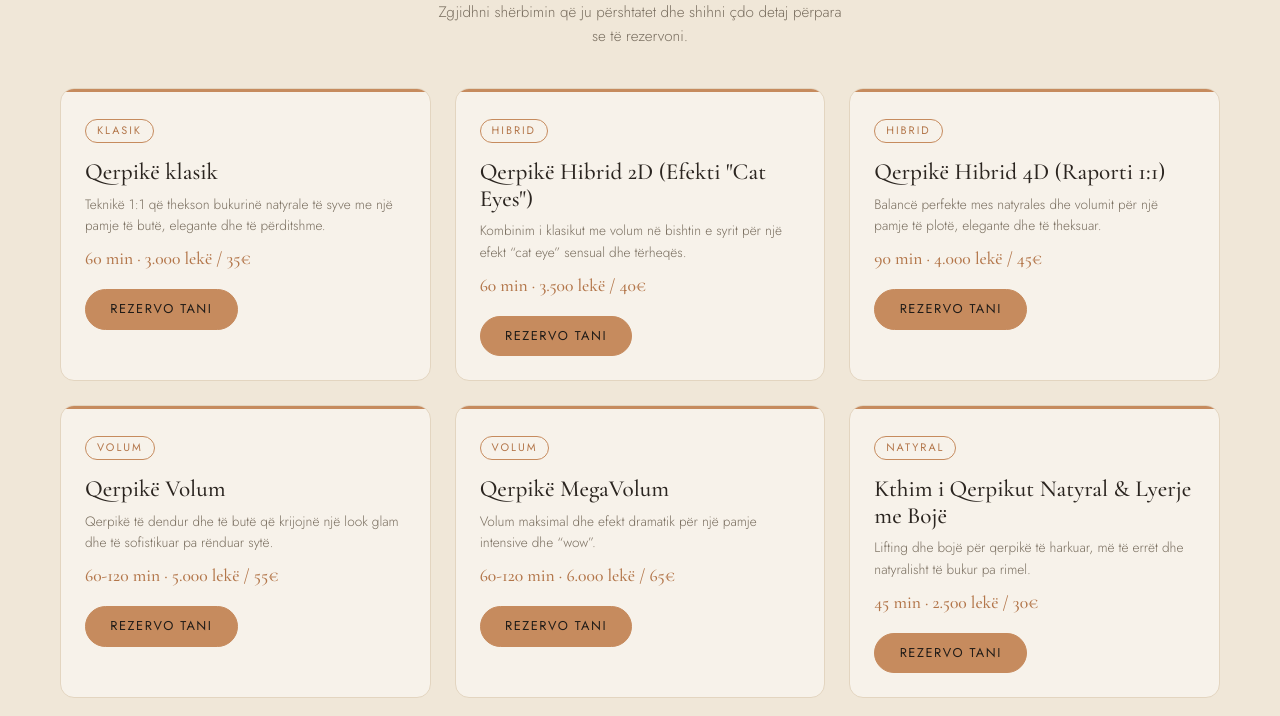
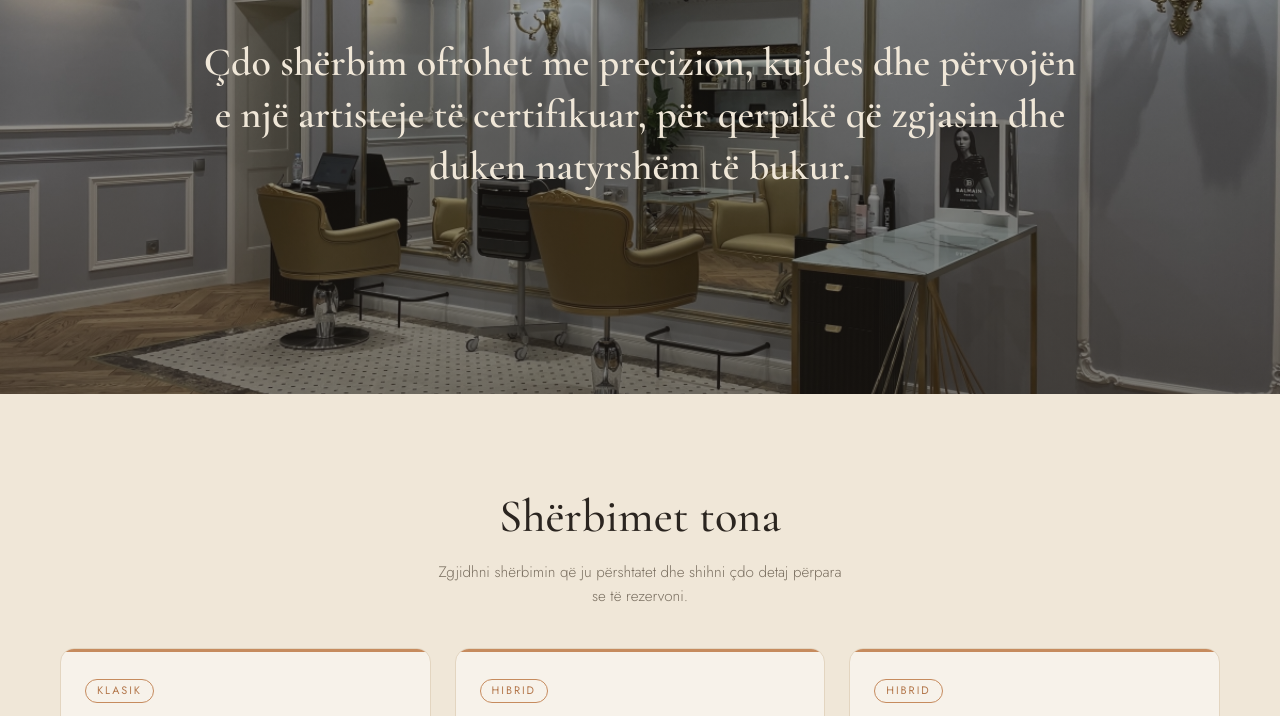
Before and after one commit to Choopin86/Website-Uarda-Dauti-Lashes, a website built with Vite: page services.html in a window 1280 px wide. Shown: the part 254-970 px from the top of the page. Built offline with nearby package versions, Linux system fonts and the light colour scheme.

Commit message:
Completed Services Page Header

```diff
--- a/services.html
+++ b/services.html
@@ -20,27 +20,32 @@
     <link rel="stylesheet" href="/src/styles/main.css" />
   </head>
   <body>
-    <!-- 1.HEADER SECTION -->
+    <!-- Site navigation (shared header, not part of the page layout doc's numbered sections) -->
     <header class="header">
       <!-- placeholder for header content -->
     </header>
 
-    <!-- 2.Services List Section -->
+    <!-- 1. Page Header Section -->
+    <section class="services-intro">
+      <!-- placeholder for intro text + cover image -->
+    </section>
+
+    <!-- 2. Services List Section -->
     <section class="services-list">
       <!-- placeholder services cards -->
     </section>
 
-    <!-- 3.Services Detailed View (Dialog) -->
+    <!-- 3. Services Detailed View (Dialog) -->
     <dialog class="detailed-view">
       <!-- placeholder for detailed-view dialog -->
     </dialog>
 
-    <!-- 4.Booking CTA Section -->
+    <!-- 4. Booking CTA Section -->
     <section class="booking-cta">
       <!-- placeholder for links/icons -->
     </section>
 
-    <!-- 5.Footer Section -->
+    <!-- 5. Footer Section -->
     <footer class="footer">
       <!-- placeholder content -->
     </footer>
--- /dev/null
+++ b/src/components/renderers/renderServicesIntro.js
@@ -0,0 +1,27 @@
+export function renderServicesIntro(servicesIntroUI, container) {
+  //Clear existing content
+  container.innerHTML = "";
+
+  const { coverImage, introText } = servicesIntroUI.content;
+
+  if (coverImage) {
+    const media = document.createElement("div");
+    media.className = "services-intro-media";
+    const image = document.createElement("img");
+    image.src = coverImage.url;
+    image.alt = coverImage.alt;
+    media.appendChild(image);
+    container.appendChild(media);
+
+    const overlay = document.createElement("div");
+    overlay.className = "services-intro-overlay";
+    container.appendChild(overlay);
+  }
+
+  const textWrap = document.createElement("div");
+  textWrap.className = "services-intro-text";
+  const text = document.createElement("p");
+  text.textContent = introText;
+  textWrap.appendChild(text);
+  container.appendChild(textWrap);
+}
--- a/src/components/services.js
+++ b/src/components/services.js
@@ -7,6 +7,8 @@ import servicesCopy from "../data/servicesCopy.json";
 
 import { transformHeader } from "./transformations/transformHeader.js";
 import { renderHeader } from "./renderers/renderHeader.js";
+import { transformServicesIntro } from "./transformations/transformServicesIntro.js";
+import { renderServicesIntro } from "./renderers/renderServicesIntro.js";
 import { transformServicesList } from "./transformations/transformServicesList.js";
 import { renderServicesList } from "./renderers/renderServicesList.js";
 import { transformServiceDetail } from "./transformations/transformServiceDetail.js";
@@ -20,12 +22,14 @@ import { getLanguage, toggleLanguage } from "../utils/language.js";
 export function initServices() {
   const language = getLanguage();
   const headerContainer = document.querySelector(".header");
+  const servicesIntroContainer = document.querySelector(".services-intro");
   const servicesListContainer = document.querySelector(".services-list");
   const bookingCtaContainer = document.querySelector(".booking-cta");
   const footerContainer = document.querySelector(".footer");
 
   //Transform
   const headerUI = transformHeader(navigation, businessIdentity, language);
+  const servicesIntroUI = transformServicesIntro(businessIdentity, media, language);
   const servicesListUI = transformServicesList(
     services,
     media,
@@ -38,6 +42,7 @@ export function initServices() {
 
   //Render
   renderHeader(headerUI, headerContainer, handleLanguageToggle);
+  renderServicesIntro(servicesIntroUI, servicesIntroContainer);
   renderServicesList(servicesListUI, servicesListContainer, (serviceId) =>
     handleSelectService(serviceId, language),
   );
--- /dev/null
+++ b/src/components/transformations/transformServicesIntro.js
@@ -0,0 +1,17 @@
+export function transformServicesIntro(businessIdentity, media, language) {
+  //Resolve cover image from MediaModel — missing ref is not fatal
+  const coverImage =
+    media.find((item) => item.id === businessIdentity.servicesCoverImage) || null;
+
+  //Build Services Intro UI structure
+  return {
+    type: "servicesIntro",
+    content: {
+      introText: businessIdentity.servicesIntroText[language],
+      coverImage: coverImage && {
+        url: coverImage.url,
+        alt: coverImage.altText[language],
+      },
+    },
+  };
+}
--- a/src/data/businessIdentity.json
+++ b/src/data/businessIdentity.json
@@ -11,5 +11,10 @@
     "al": "Qerpikë të kuruar me precizion, elegancë dhe pasion profesional",
     "en": "Lashes crafted with precision, elegance, and professional passion"
   },
-  "heroImage": "hero-image-id"
+  "heroImage": "hero-image-id",
+  "servicesIntroText": {
+    "al": "Çdo shërbim ofrohet me precizion, kujdes dhe përvojën e një artisteje të certifikuar, për qerpikë që zgjasin dhe duken natyrshëm të bukur.",
+    "en": "Every service is delivered with precision, care, and the experience of a certified artist, for lashes that last and look naturally beautiful."
+  },
+  "servicesCoverImage": "services-cover-image-id"
 }
--- a/src/data/media.json
+++ b/src/data/media.json
@@ -26,5 +26,19 @@
     "type": "video",
     "belongsToServiceId": "service2",
     "belongsToAchievementId": null
+  },
+  {
+    "id": "services-cover-image-id",
+    "fileName": "services_cover.jpeg",
+    "fileFormat": "jpeg",
+    "fileSize": 0,
+    "url": "/media/pictures/services_cover.jpeg",
+    "altText": {
+      "al": "Foto kopertine e shërbimeve të sallonit",
+      "en": "Cover photo for the salon's services"
+    },
+    "type": "image",
+    "belongsToServiceId": null,
+    "belongsToAchievementId": null
   }
 ]
--- a/src/styles/main.css
+++ b/src/styles/main.css
@@ -4,6 +4,7 @@
 @import "./sections/trust.css";
 @import "./sections/featured.css";
 @import "./sections/services.css";
+@import "./sections/services-intro.css";
 @import "./sections/services-list.css";
 @import "./sections/detailed-view.css";
 @import "./sections/achievements.css";
--- /dev/null
+++ b/src/styles/sections/services-intro.css
@@ -0,0 +1,52 @@
+.services-intro {
+  position: relative;
+  background-color: var(--ink);
+  color: var(--text-on-ink);
+  overflow: hidden;
+  aspect-ratio: 16 / 7;
+  min-height: 320px;
+}
+
+.services-intro-media {
+  position: absolute;
+  inset: 0;
+}
+
+.services-intro-media img {
+  width: 100%;
+  height: 100%;
+  object-fit: cover;
+}
+
+.services-intro-overlay {
+  position: absolute;
+  inset: 0;
+  background: linear-gradient(180deg, rgba(33, 28, 24, 0.35), rgba(33, 28, 24, 0.6));
+}
+
+.services-intro-text {
+  position: relative;
+  z-index: 1;
+  height: 100%;
+  display: flex;
+  align-items: center;
+  justify-content: center;
+  text-align: center;
+  padding: var(--space-4);
+}
+
+.services-intro-text p {
+  font-family: var(--font-display);
+  font-weight: 600;
+  font-size: clamp(1.5rem, 3.6vw, 2.5rem);
+  line-height: 1.3;
+  color: var(--cream);
+  max-width: 46ch;
+}
+
+@media (max-width: 640px) {
+  .services-intro {
+    aspect-ratio: 4 / 5;
+    min-height: 380px;
+  }
+}
```
Also changed, not shown: Documentation/Architecture.md (+2 -0 lines), Documentation/Services Page Layout.md (+1 -0 lines), PROGRESS.md (+6 -6 lines), public/media/pictures/services_cover.jpeg (added).
